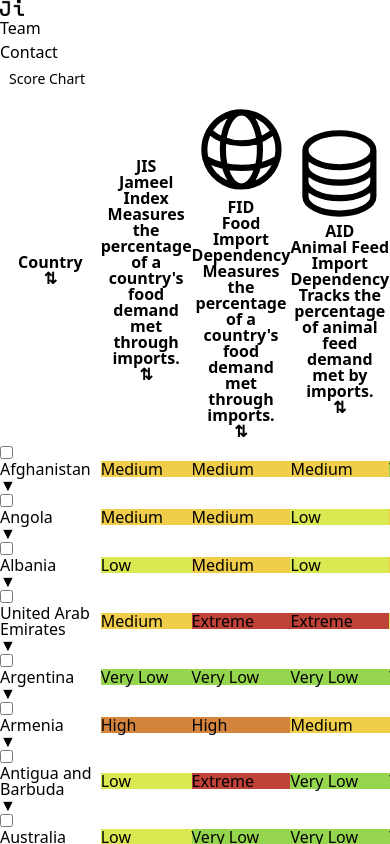
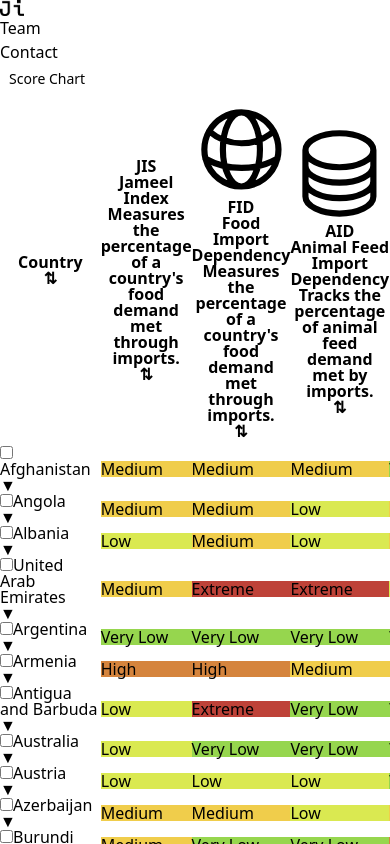
Before and after one commit to CJengineering/amphora-front, a Next.js app: page /score-chart in a window 390 px wide. Shown: the top 844 px of the page. Built offline with nearby package versions, Linux system fonts and the light colour scheme.

Commit message:
mobile ok

```diff
--- a/components/custom/TableIndexV2.tsx
+++ b/components/custom/TableIndexV2.tsx
@@ -102,7 +102,11 @@
       </div>
     ),
     cell: (info) => (
-      <div className={`${getBgColorString(info.getValue())} whitespace-nowrap  p-4 `}>
+      <div
+        className={`${getBgColorString(
+          info.getValue()
+        )} whitespace-nowrap  p-4 `}
+      >
         {info.getValue()}
       </div>
     ),
@@ -427,29 +431,31 @@
                     } ${
                       cell.column.id === "nation" ||
                       cell.column.id === "jameelIndex"
-                        ? ""
+                        ? "w-2/3"
                         : "hidden md:table-cell"
                     }`}
                   >
                     {cell.column.id === "nation" ? (
-                      <div className="flex items-center justify-between ">
-                        <div className="flex items-center " onClick={() => toggleRowExpansion(row.id)}>
+                      <div
+                        className="flex items-center justify-between "
+                        onClick={() => toggleRowExpansion(row.id)}
+                      >
+                        <div className="flex items-center">
                           <input
                             type="checkbox"
                             className="mx-2 hidden md:block"
                             checked={!!pinnedRows[row.id]}
                             onChange={() => togglePinnedRow(row.id)}
                           />
-                          <div className="mx-2 block md:hidden"></div>
+                          <span className="b ml-2">
+
                           {flexRender(
                             cell.column.columnDef.cell,
                             cell.getContext()
                           )}
+                          </span>
                         </div>
-                        <button
-                          className="md:hidden mr-2"
-
-                        >
+                        <button className="md:hidden mr-2">
                           {expandedRows[row.id] ? "▲" : "▼"}
                         </button>
                       </div>
@@ -467,19 +473,19 @@
 
               {/* Expanded view in mobile for hidden columns */}
               {expandedRows[row.id] && (
-                <tr className="md:hidden ">
-                  <td colSpan={4} className="h-12">
-                    <div className=" ">
+                <tr className="md:hidden">
+                  <td colSpan={2} className="h-12">
+                    <div>
                       {/* Iterate over the remaining columns */}
                       {[
                         {
                           header: "Food Import Dependency",
-                          value:  getRiskLevel(row.original.foodIm),
+                          value: getRiskLevel(row.original.foodIm),
                           bgColor: getBgColor(row.original.foodIm),
                         },
                         {
                           header: "Animal Feed Import Dependency",
-                          value: getRiskLevel(row.original.feedIm) ,
+                          value: getRiskLevel(row.original.feedIm),
                           bgColor: getBgColor(row.original.feedIm),
                         },
                         {
@@ -503,12 +509,12 @@
                           bgColor: getBgColor(row.original.climatePolicy),
                         },
                       ].map((item, index) => (
-                        <div className="flex  border w-[380px]" key={index}>
-                          <div className="flex items-center w-full pl-4   h-12   ">
+                        <div className="flex border w-full" key={index}>
+                          <div className="flex items-center w-2/3 pl-2 h-12">
                             {item.header}
                           </div>
                           <div
-                            className={`flex h-12 items-center w-[120px]  px-4 ${item.bgColor}  `}
+                            className={`flex h-12 items-center w-1/3 px-4 ${item.bgColor}`}
                           >
                             {item.value}
                           </div>
```
